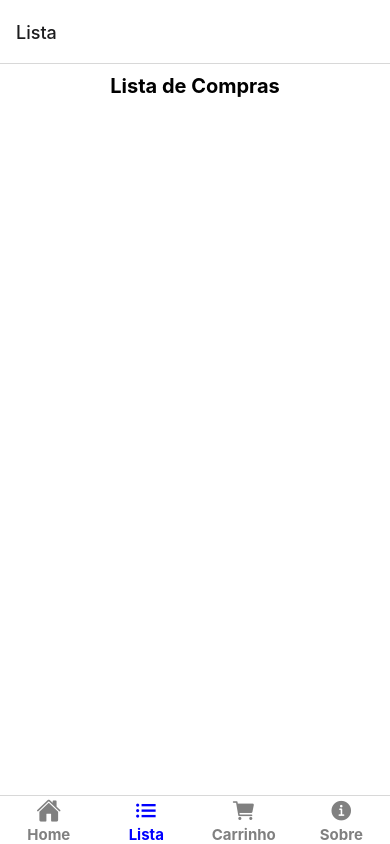
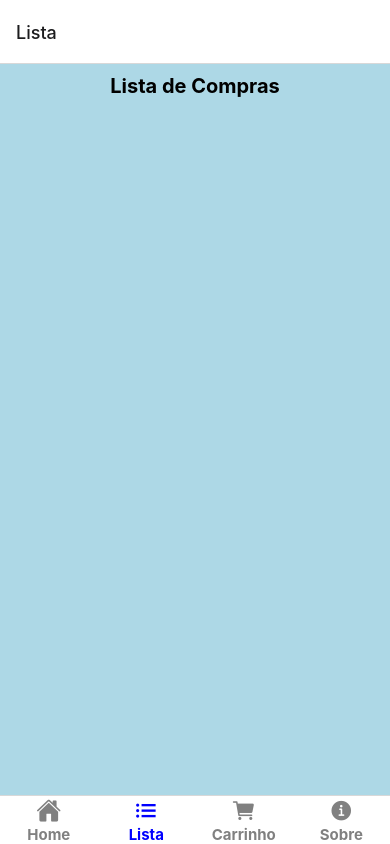
Before and after one commit to gureispt/APP_Lista_de_Compras, a React Native app in the folder cliente/: screen /Lista in a window 390 px wide. Built offline with nearby package versions, Linux system fonts and the light colour scheme; no server answers.

Commit message:
Voltando a cor da Lista

```diff
--- a/cliente/pages/ListaCompras.js
+++ b/cliente/pages/ListaCompras.js
@@ -57,7 +57,7 @@ const styles = StyleSheet.create({
     flex: 1,
     justifyContent: "start",
     alignItems: "center",
-    backgroundColor: 'white',
+    backgroundColor: "#add8e6",
   },
   text: {
     fontSize: 20,
```
